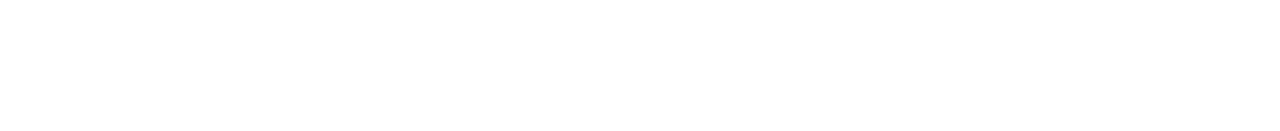
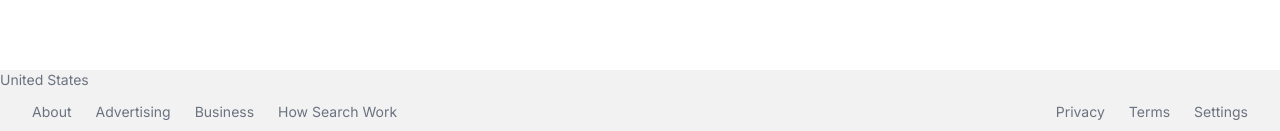
Before and after one commit to Ahmedhussin1/YZ-Engine, a Next.js app: page / in a window 1280 px wide. Shown: the part 666-797 px from the top of the page. Built offline with nearby package versions, Linux system fonts and the light colour scheme; no server answers.

Commit message:
footer component added but without the country detection api

```diff
--- a/src/app/layout.js
+++ b/src/app/layout.js
@@ -1,5 +1,6 @@
 import { Inter } from "next/font/google";
 import "./globals.css";
+import Footer from "@/components/Footer";
 
 const inter = Inter({ subsets: ["latin"] });
 
@@ -11,7 +12,10 @@
 export default function RootLayout({ children }) {
   return (
     <html lang="en">
-      <body className={inter.className}>{children}</body>
+      <body className={inter.className}>
+        {children}
+        <Footer/>
+      </body>
     </html>
   );
 }
--- /dev/null
+++ b/src/components/CountryLookUp.jsx
@@ -0,0 +1,20 @@
+'use client'
+import React, { useEffect, useState } from 'react'
+
+function CountryLookUp() {
+    const [country,setCountry] = useState('United States')
+    useEffect(()=>{
+        const getCountry = async ()=> {
+            const response = await fetch('https://extreme-ip-lookup.com/json')
+            .then((response)=> response.json()).then((data) => data.country)
+            if(!response) return;
+            setCountry(response)
+        }
+        getCountry()
+    },[])
+  return (
+    <div>{country}</div>
+  )
+}
+
+export default CountryLookUp
--- /dev/null
+++ b/src/components/Footer.jsx
@@ -0,0 +1,27 @@
+import React from "react";
+import CountryLookUp from "./CountryLookUp";
+
+function Footer() {
+  return (
+    <footer className="absolute bottom-0 text-sm text-gray-500 bg-[#f2f2f2] w-full">
+      <div>
+        <CountryLookUp />
+      </div>
+      <div className="flex flex-col sm:flex-row justify-between items-center px-8 py-3 space-y-7 sm:space-y-0">
+        <ul className="flex items-center space-x-6">
+          <li className="hover-underline cursor-pointer">About</li>
+          <li className="hover-underline cursor-pointer">Advertising</li>
+          <li className="hover-underline cursor-pointer">Business</li>
+          <li className="hover-underline cursor-pointer">How Search Work</li>
+        </ul>
+        <ul className="flex items-center space-x-6">
+          <li className="hover-underline cursor-pointer">Privacy</li>
+          <li className="hover-underline cursor-pointer">Terms</li>
+          <li className="hover-underline cursor-pointer">Settings</li>
+        </ul>
+      </div>
+    </footer>
+  );
+}
+
+export default Footer;
--- a/src/components/HomeSearch.jsx
+++ b/src/components/HomeSearch.jsx
@@ -42,7 +42,7 @@
         </button>
         {/* this button will search an random song name */}
         <button
-          className="bg-[#f8f9fa] rounded-md text-sm text-gray-800 hover:ring-gray-200 focus:outline-none active:ring-gray-300 hover-shadow-md w-36 h-10 transition-shadow"
+          className="bg-[#f8f9fa] rounded-md text-sm text-gray-800 hover:ring-gray-200 focus:outline-none active:ring-gray-300 hover-shadow-md w-40 h-10 transition-shadow"
           onClick={randomSearch}
         >
           LET YZ DO IT FOR ME
```
